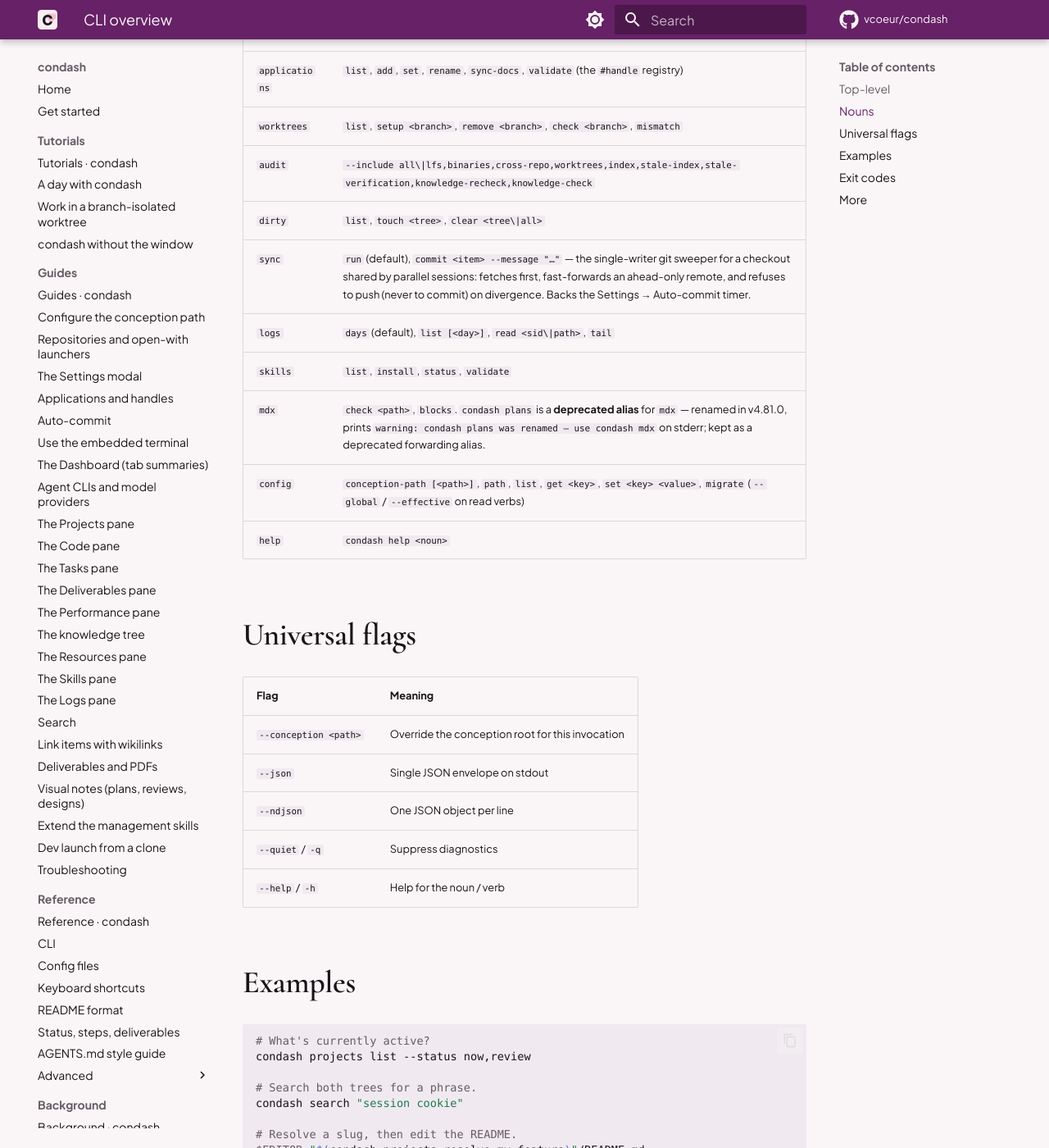
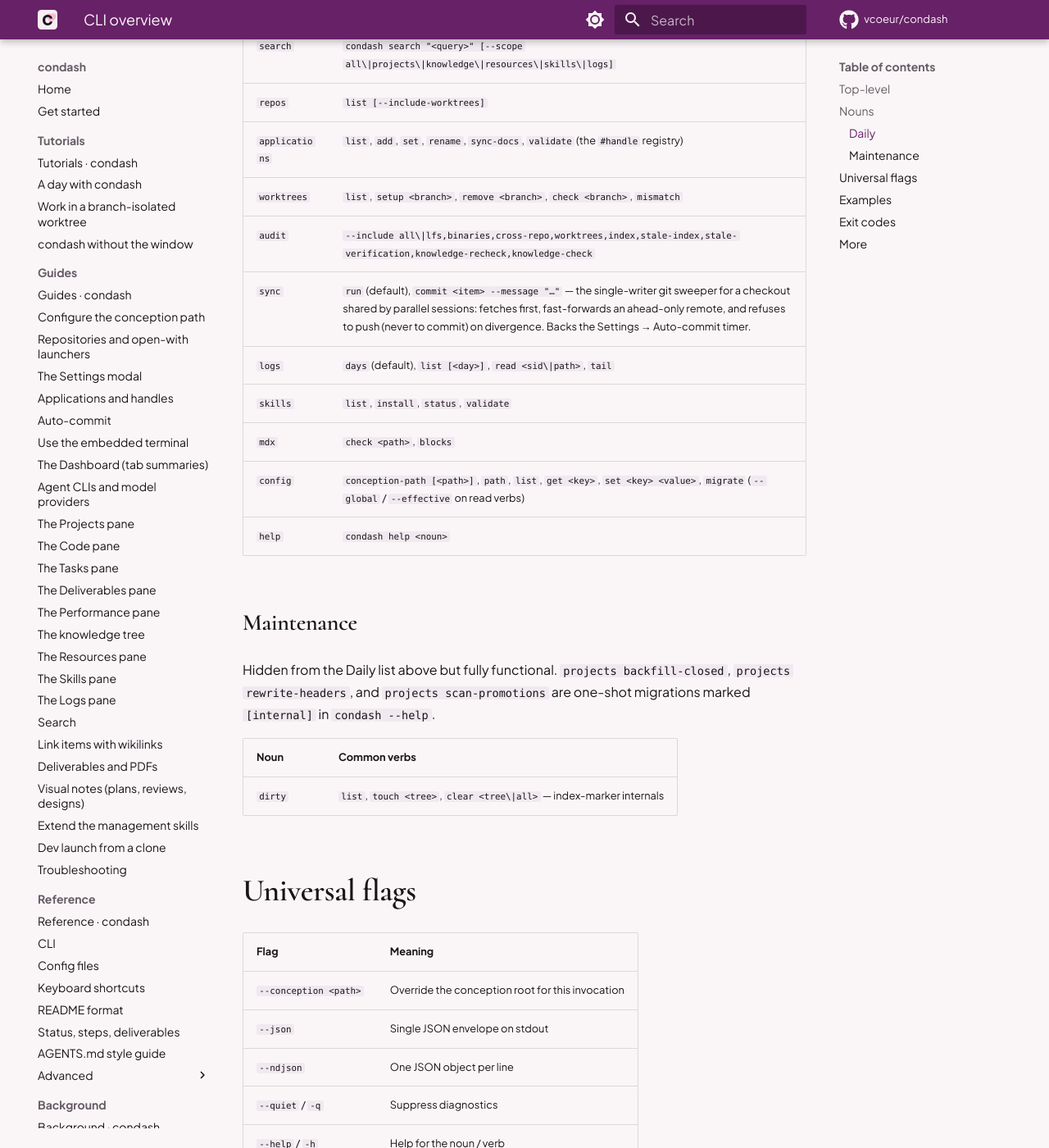
Before and after one commit to vcoeur/condash, an MkDocs documentation site: the page built from docs/help/cli.md, in a window 1280 px wide and 1400 px high, scrolled down 1126 px. Shown: the whole window at 82% size. Built offline with MkDocs 1.6.1 and Material for MkDocs 9.7.7, drawn with Linux system fonts in a browser that asks for light colours; comment, search, counter and statistics services are not loaded; some of the changed text lies outside the part shown.

Commit message:
cli: tier top-level help into Daily and Maintenance sections
The daily surface is now a Daily noun list; the maintenance machinery a new user should not need moves behind a clearly-marked Maintenance section: the dirty noun (index-marker internals) plus the one-shot projects migrations (backfill-closed, rewrite-headers, scan-promotions), which stay in the projects noun marked [internal]. No invocation path changes. Updates the TOP_HELP drift guards to parse both sections.

```diff
--- a/docs/help/cli.md
+++ b/docs/help/cli.md
@@ -22,22 +22,31 @@
 
 ## Nouns
 
+### Daily
+
 | Noun | Common verbs |
 |---|---|
-| `projects` | `list`, `read`, `activity`, `search`, `validate`, `status get/set`, `close`, `check-knowledge` |
+| `projects` | `list`, `read`, `activity`, `search`, `validate`, `status get/set`, `close`, `check-knowledge`, `reopen`, `index`, `create` |
 | `knowledge` | `tree`, `verify`, `retrieve`, `stamp`, `index` |
 | `search` | `condash search "<query>" [--scope all\|projects\|knowledge\|resources\|skills\|logs]` |
 | `repos` | `list [--include-worktrees]` |
 | `applications` | `list`, `add`, `set`, `rename`, `sync-docs`, `validate` (the `#handle` registry) |
 | `worktrees` | `list`, `setup <branch>`, `remove <branch>`, `check <branch>`, `mismatch` |
 | `audit` | `--include all\|lfs,binaries,cross-repo,worktrees,index,stale-index,stale-verification,knowledge-recheck,knowledge-check` |
-| `dirty` | `list`, `touch <tree>`, `clear <tree\|all>` |
 | `sync` | `run` (default), `commit <item> --message "…"` — the single-writer git sweeper for a checkout shared by parallel sessions: fetches first, fast-forwards an ahead-only remote, and refuses to push (never to commit) on divergence. Backs the Settings → Auto-commit timer. |
 | `logs` | `days` (default), `list [<day>]`, `read <sid\|path>`, `tail` |
 | `skills` | `list`, `install`, `status`, `validate` |
-| `mdx` | `check <path>`, `blocks`. `condash plans` is a **deprecated alias** for `mdx` — renamed in v4.81.0, prints `warning: condash plans was renamed — use condash mdx` on stderr; kept as a deprecated forwarding alias. |
+| `mdx` | `check <path>`, `blocks` |
 | `config` | `conception-path [<path>]`, `path`, `list`, `get <key>`, `set <key> <value>`, `migrate` (`--global` / `--effective` on read verbs) |
 | `help` | `condash help <noun>` |
+
+### Maintenance
+
+Hidden from the Daily list above but fully functional. `projects backfill-closed`, `projects rewrite-headers`, and `projects scan-promotions` are one-shot migrations marked `[internal]` in `condash --help`.
+
+| Noun | Common verbs |
+|---|---|
+| `dirty` | `list`, `touch <tree>`, `clear <tree\|all>` — index-marker internals |
 
 ## Universal flags
 
```
Also changed, not shown: docs/reference/cli.md (+10 -2 lines), 3 other files.
